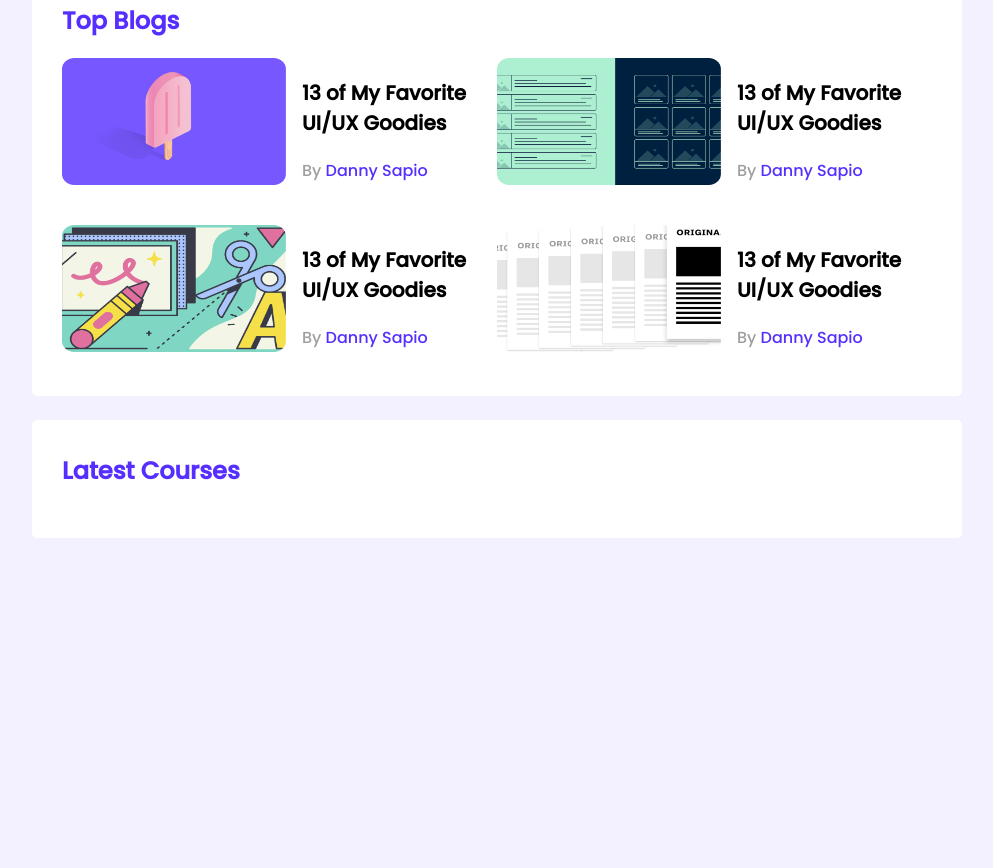
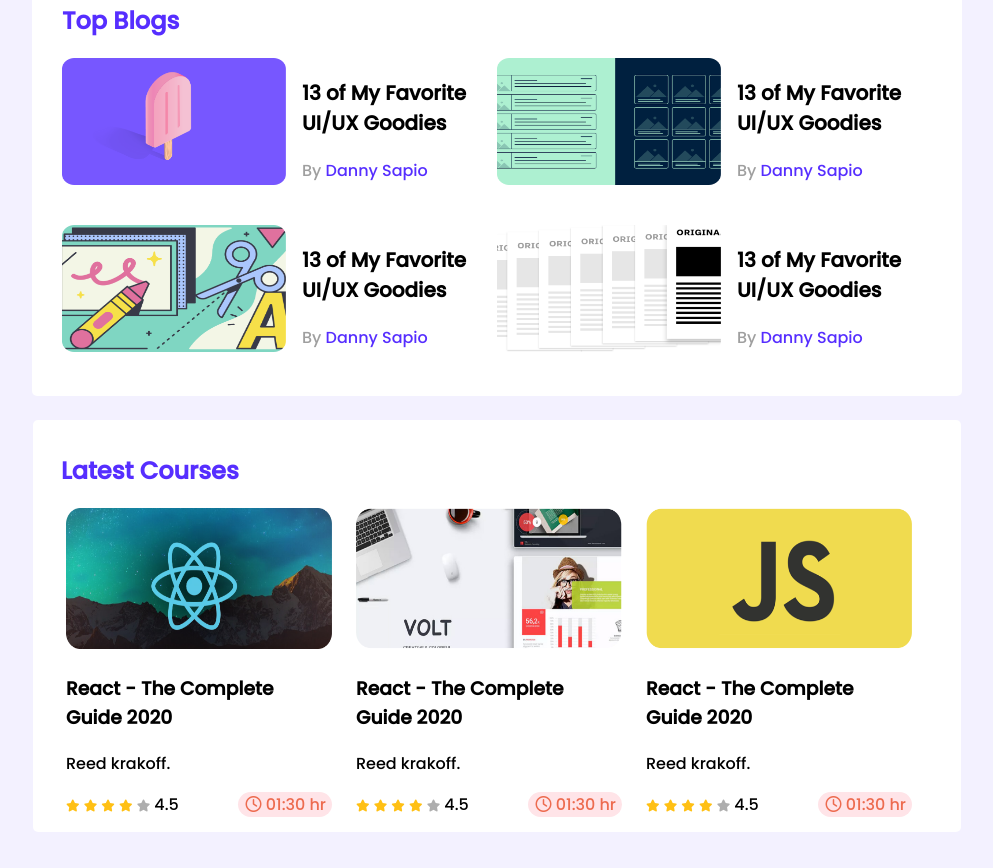
Before and after one commit to asshafi/leader-board-css3, a plain HTML site: page index.html in a window 1280 px wide. Shown: the part 323-1191 px from the top of the page, without its empty margins (143-1136 px from the left). Before the commit the page ends 869 px from the top, so only its background shows below. Drawn offline with Linux system fonts and the light colour scheme.

Commit message:
latest courses

```diff
--- a/index.html
+++ b/index.html
@@ -6,6 +6,8 @@
     <meta http-equiv="X-UA-Compatible" content="IE=edge">
     <meta name="viewport" content="width=device-width, initial-scale=1.0">
     <title>Leader board</title>
+    <!-- font awesome -->
+    <script src="https://kit.fontawesome.com/a7778d7d9d.js" crossorigin="anonymous"></script>
     <!-- stylesheet -->
     <link rel="stylesheet" href="styles/style.css">
 </head>
@@ -97,9 +99,79 @@
             </div>
         </section>
         <!-- Latest Courses -->
-        <section class="container">
+        <section class="container-2">
             <h2 class="section-title">Latest Courses</h2>
+            <div class="courses">
+                <div class="course">
+                    <div class="course-banner"><img src="styles/images/courses/course-1.png" alt="">
+                    </div>
+                    <div class="course-detail">
+                        <h3 class="course-title">React - The Complete Guide 2020</h3>
+                        <p class="course-author">Reed krakoff.</p>
+                        <div class="course-info">
+                            <div>
+                                <i class="fa-solid fa-star filled"></i>
+                                <i class="fa-solid fa-star filled"></i>
+                                <i class="fa-solid fa-star filled"></i>
+                                <i class="fa-solid fa-star filled"></i>
+                                <i class="fa-solid fa-star empty"></i>
+                                <span>4.5</span>
+                            </div>
 
+                            <div class="course-duration">
+                                <i class="fa-regular fa-clock"> </i>
+                                01:30 hr
+                            </div>
+                        </div>
+                    </div>
+                </div>
+                <div class="course">
+                    <div class="course-banner"><img src="styles/images/courses/course-2.png" alt="">
+                    </div>
+                    <div class="course-detail">
+                        <h3 class="course-title">React - The Complete Guide 2020</h3>
+                        <p class="course-author">Reed krakoff.</p>
+                        <div class="course-info">
+                            <div>
+                                <i class="fa-solid fa-star filled"></i>
+                                <i class="fa-solid fa-star filled"></i>
+                                <i class="fa-solid fa-star filled"></i>
+                                <i class="fa-solid fa-star filled"></i>
+                                <i class="fa-solid fa-star empty"></i>
+                                <span>4.5</span>
+                            </div>
+
+                            <div class="course-duration">
+                                <i class="fa-regular fa-clock"> </i>
+                                01:30 hr
+                            </div>
+                        </div>
+                    </div>
+                </div>
+                <div class="course">
+                    <div class="course-banner"><img src="styles/images/courses/course-3.png" alt="">
+                    </div>
+                    <div class="course-detail">
+                        <h3 class="course-title">React - The Complete Guide 2020</h3>
+                        <p class="course-author">Reed krakoff.</p>
+                        <div class="course-info">
+                            <div>
+                                <i class="fa-solid fa-star filled"></i>
+                                <i class="fa-solid fa-star filled"></i>
+                                <i class="fa-solid fa-star filled"></i>
+                                <i class="fa-solid fa-star filled"></i>
+                                <i class="fa-solid fa-star empty"></i>
+                                <span>4.5</span>
+                            </div>
+
+                            <div class="course-duration">
+                                <i class="fa-regular fa-clock"> </i>
+                                01:30 hr
+                            </div>
+                        </div>
+                    </div>
+                </div>
+            </div>
         </section>
     </main>
 
--- a/styles/style.css
+++ b/styles/style.css
@@ -93,3 +93,59 @@ hr {
     color: #562EFF;
     text-decoration: none;
 }
+
+/* Courses style
+ */
+.container-2 {
+    background-color: #ffffff;
+    width: 870px;
+    padding: 30px;
+    padding-left: 28px;
+    border-radius: 5px;
+    margin-top: 24px;
+    margin-bottom: 28px;
+}
+
+.courses {
+    display: grid;
+    grid-template-columns: repeat(3, 1fr);
+    column-gap: 24px;
+    width: 253px;
+    height: 270px;
+    padding-left: 5px;
+    padding-bottom: 24px;
+    box-shadow: (0px 5.34229px 13.3557px rgba(0, 0, 0, 0.05));
+
+}
+
+.course .course-banner img {
+    width: 266px;
+    height: 141px;
+}
+
+
+.fa-star {
+    font-size: 12px;
+}
+
+.course-info {
+    display: flex;
+    align-items: center;
+    justify-content: space-between;
+}
+
+.fa-star.filled {
+    color: #FFC014;
+}
+
+.fa-star.empty {
+    color: #AEAEAE;
+}
+
+.course-duration {
+    background: #FFE4E8;
+    color: #ED6B4F;
+    padding-left: 8px;
+    padding-right: 6px;
+    border-radius: 14.6913px;
+}
```
